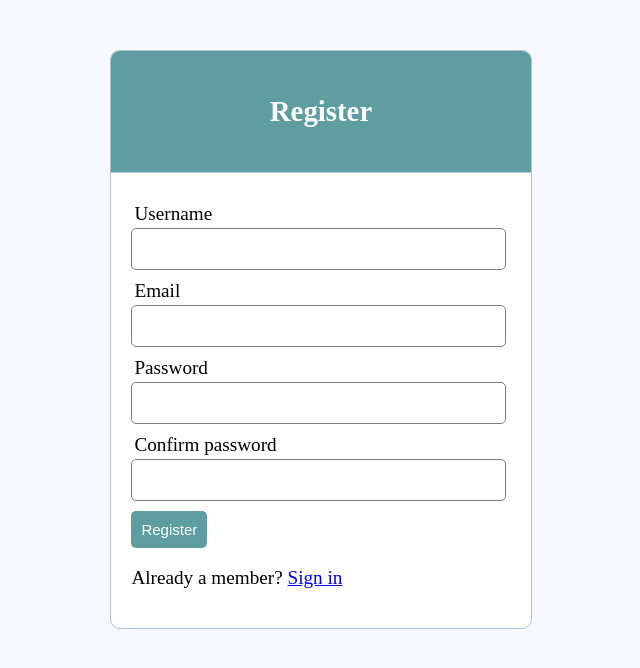
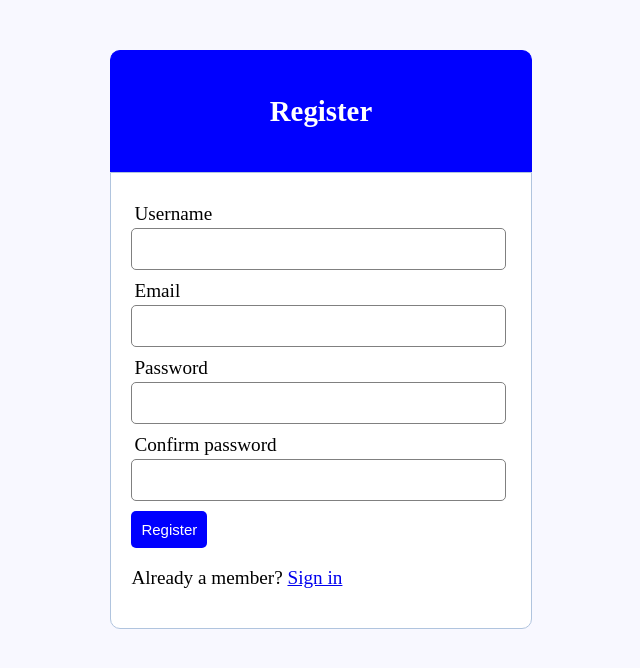
Before and after one commit to Jayaprathap10/DBVault, a PHP site: page /register.php in a window 1280 px wide. Shown: the top 668 px of the page, without its empty margins (319-959 px from the left). Run offline with PHP 8.4, Linux system fonts and the light colour scheme.

Commit message:
color change

```diff
--- a/server.php
+++ b/server.php
@@ -7,7 +7,7 @@ $email    = "";
 $errors = array();
 
 // connect to the database
-$db = mysqli_connect('localhost', 'root', '', 'project');
+$db = mysqli_connect('localhost', 'root', '', 'DBVAULT');
 
 // REGISTER USER
 if (isset($_POST['reg_user'])) {
--- a/style.css
+++ b/style.css
@@ -12,9 +12,9 @@ body {
   width: 30%;
   margin: 50px auto 0px;
   color: white;
-  background: #5F9EA0;
+  background: blue;
   text-align: center;
-  border: 1px solid #B0C4DE;
+  border: 1px solid blue;
   border-bottom: none;
   border-radius: 10px 10px 0px 0px;
   padding: 20px;
@@ -47,7 +47,7 @@ form, .content {
   padding: 10px;
   font-size: 15px;
   color: white;
-  background: #5F9EA0;
+  background: blue;
   border: none;
   border-radius: 5px;
 }
@@ -62,7 +62,7 @@ form, .content {
   text-align: left;
 }
 .success {
-  color: #3c763d;
+  color: #1079e2;
   background: #dff0d8;
-  border: 1px solid #3c763d;
+  border: 1px solid blue;
   margin-bottom: 20px;
```
